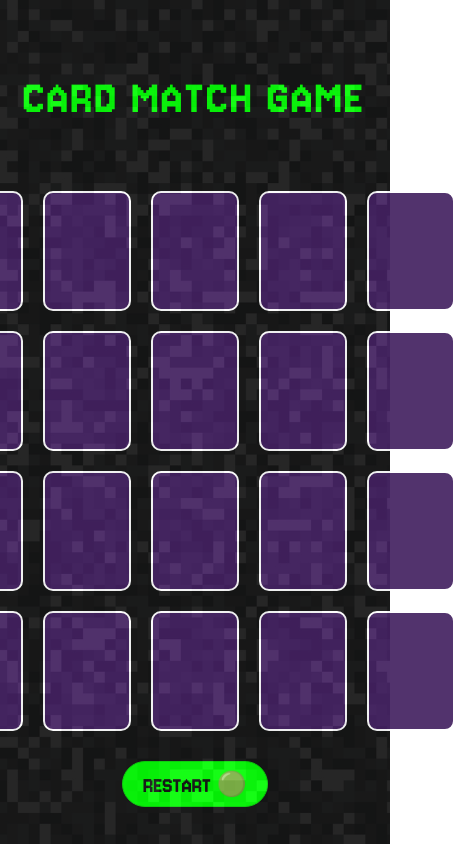
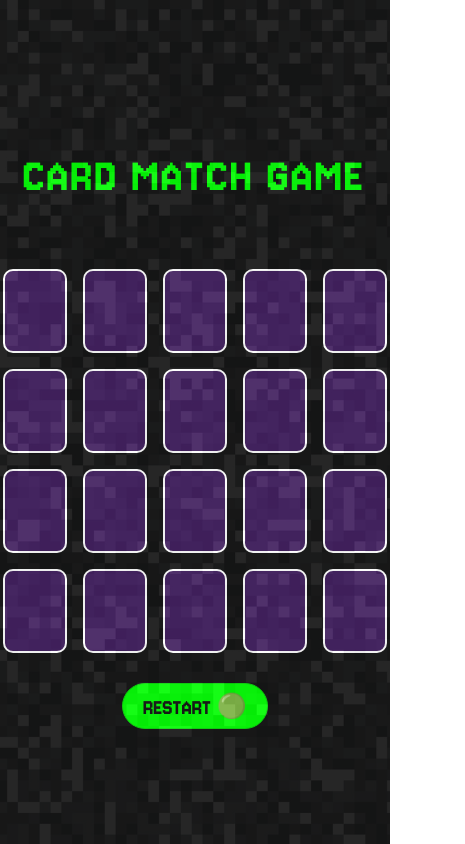
Before and after one commit to maharjan-umesh/card-match-game, a React (Vite) app: page / in a window 390 px wide. Shown: the whole page, 465 px wide, since content can reach past the window. Built offline with nearby package versions, Linux system fonts and the light colour scheme.

Commit message:
mobile ui fix

```diff
--- a/src/App.css
+++ b/src/App.css
@@ -80,3 +80,14 @@ h1 {
   top: 14px;
   left: 40px;
 }
+
+@media (max-width: 480px) {
+  .board {
+    gap: 16px;
+  }
+  .card {
+    width: 40px;
+    height: 60px;
+    font-size: 2.5rem;
+  }
+}
```
